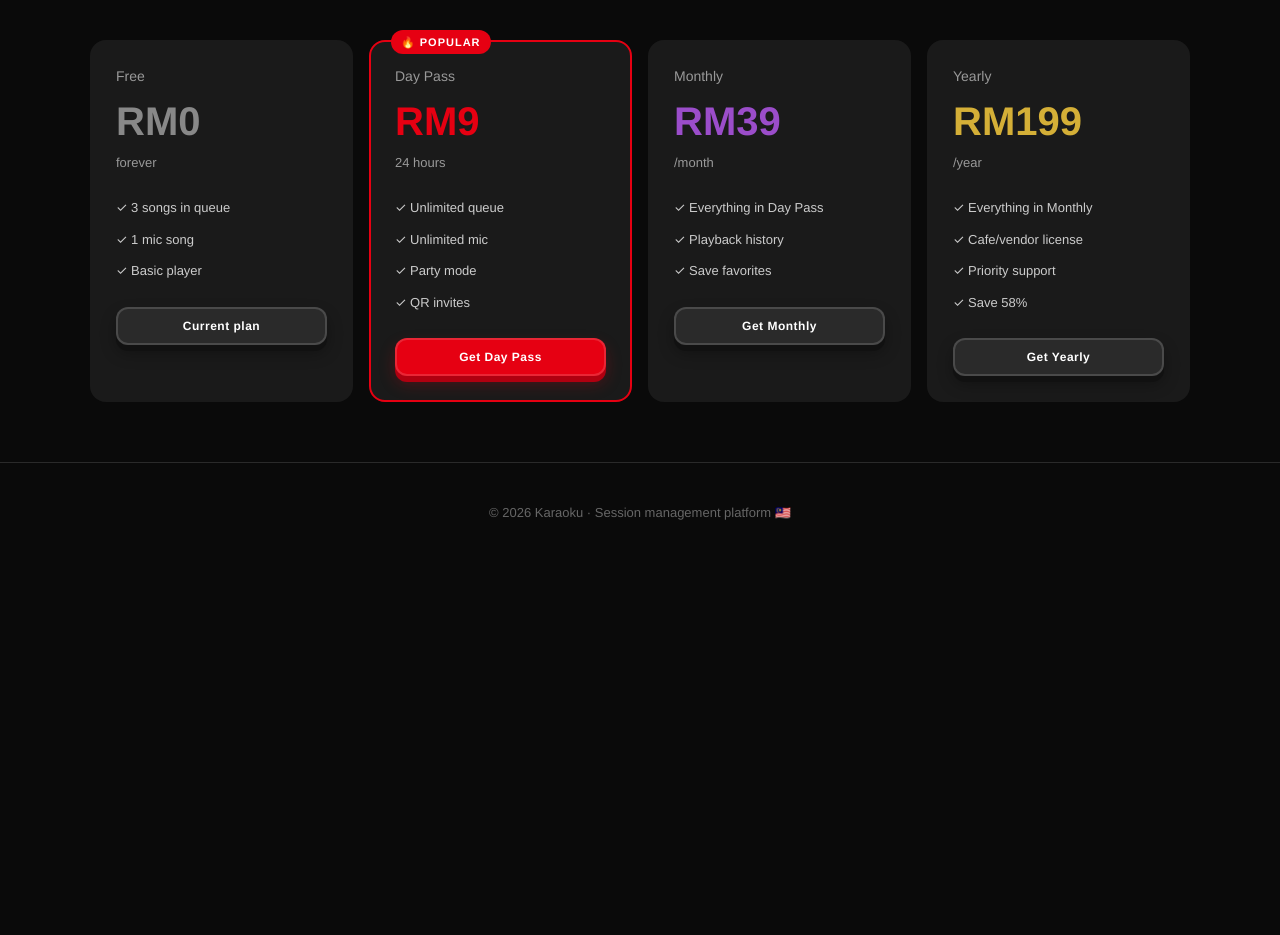
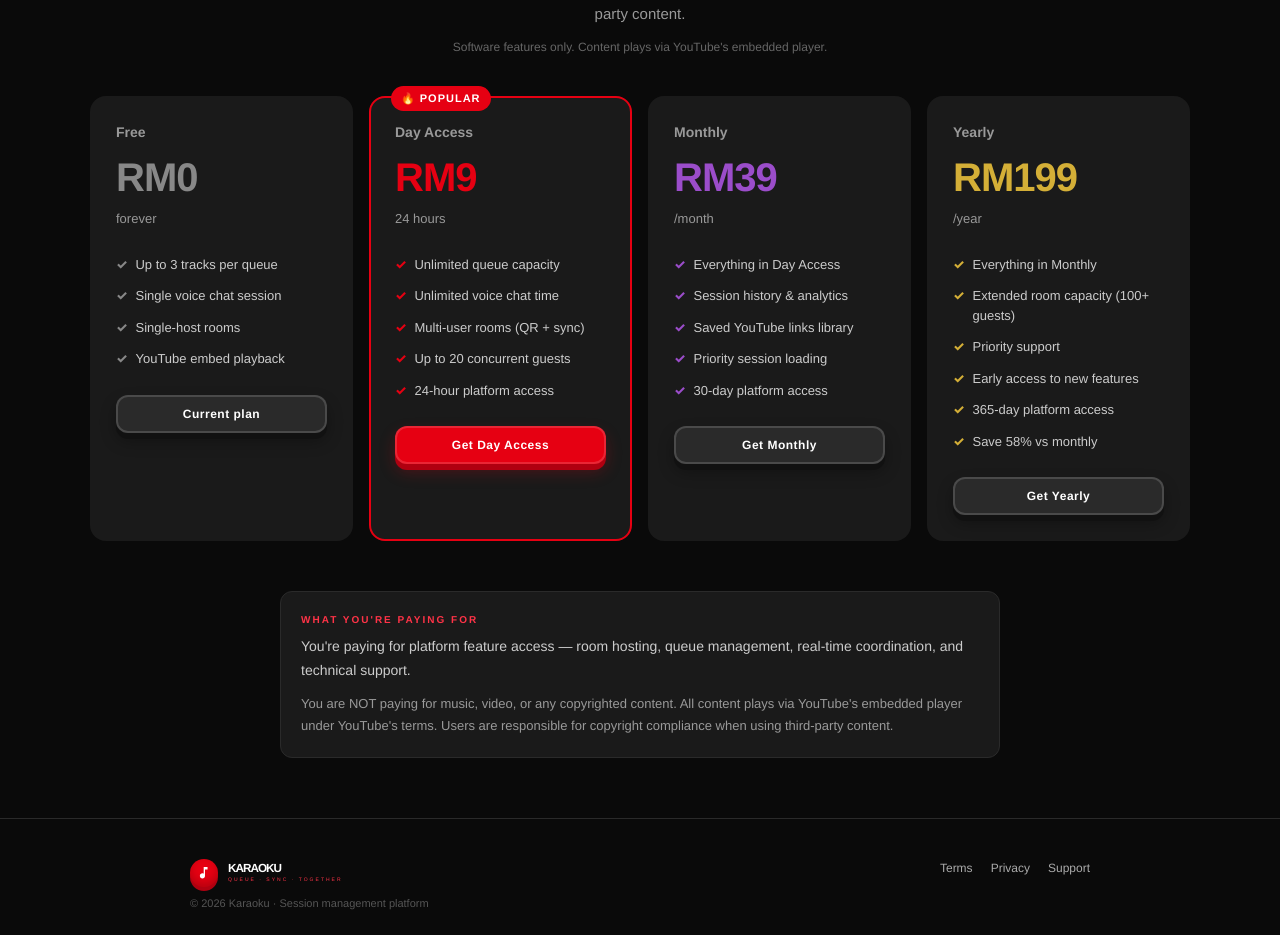
Before and after one commit to parcellomalaysia-a11y/karaoku, a Next.js app: page /pricing in a window 1280 px wide. Shown: the part 263-1198 px from the top of the page. Before the commit the page ends 826 px from the top, so only its background shows below. Built offline with nearby package versions, Linux system fonts and the light colour scheme; what @supabase/auth-helpers-nextjs would draw is missing.

Commit message:
legal: reframe pricing features as platform access, remove cafe/vendor license claim, add legal clarity box

```diff
--- a/src/app/pricing/page.tsx
+++ b/src/app/pricing/page.tsx
@@ -21,7 +21,6 @@ export default function PricingPage() {
       return
     }
     setLoading(planId)
-    // Check auth first
     const { data: { session } } = await supabase.auth.getSession()
     if (!session) {
       router.push(`/login?next=/checkout?plan=${planId}`)
@@ -59,17 +58,31 @@ export default function PricingPage() {
 
       <section style={{ padding: '60px 32px' }}>
         <div style={{ maxWidth: 1100, margin: '0 auto', textAlign: 'center' }}>
+          <div style={{
+            fontSize: 11,
+            letterSpacing: 3,
+            color: s.redLight,
+            fontWeight: 800,
+            marginBottom: 10,
+          }}>
+            {lang === 'bm' ? 'HARGA PLATFORM' : 'PLATFORM PRICING'}
+          </div>
           <h1 style={{ fontSize: 42, fontWeight: 900, letterSpacing: -1, marginBottom: 12 }}>
             {t.pricing_title}
           </h1>
-          <p style={{ color: '#999', fontSize: 16, marginBottom: 40, maxWidth: 560, margin: '0 auto 40px' }}>
+          <p style={{ color: '#999', fontSize: 15, marginBottom: 12, maxWidth: 620, margin: '0 auto 12px', lineHeight: 1.6 }}>
             {t.pricing_sub}
+          </p>
+          <p style={{ color: '#666', fontSize: 12, maxWidth: 620, margin: '0 auto 40px', lineHeight: 1.5 }}>
+            {lang === 'bm'
+              ? 'Ciri perisian sahaja. Kandungan dimainkan melalui pemain benam YouTube.'
+              : 'Software features only. Content plays via YouTube\'s embedded player.'}
           </p>
 
           <div
             style={{
               display: 'grid',
-              gridTemplateColumns: 'repeat(auto-fit, minmax(220px, 1fr))',
+              gridTemplateColumns: 'repeat(auto-fit, minmax(230px, 1fr))',
               gap: 16,
               textAlign: 'left',
             }}
@@ -109,15 +122,16 @@ export default function PricingPage() {
                       🔥 {t.popular}
                     </div>
                   )}
-                  <div style={{ fontSize: 14, color: '#999', marginBottom: 4 }}>{label}</div>
-                  <div style={{ fontSize: 40, fontWeight: 900, color: accent, marginBottom: 2 }}>
+                  <div style={{ fontSize: 14, color: '#999', marginBottom: 4, fontWeight: 700 }}>{label}</div>
+                  <div style={{ fontSize: 40, fontWeight: 900, color: accent, marginBottom: 2, letterSpacing: -1 }}>
                     {p.price}
                   </div>
                   <div style={{ fontSize: 13, color: '#999', marginBottom: 20 }}>{period}</div>
                   <ul style={{ listStyle: 'none', padding: 0, margin: '0 0 20px' }}>
                     {features.map((f, i) => (
-                      <li key={i} style={{ fontSize: 13, padding: '6px 0', color: '#ccc' }}>
-                        ✓ {f}
+                      <li key={i} style={{ fontSize: 13, padding: '6px 0', color: '#ccc', display: 'flex', gap: 8, alignItems: 'flex-start' }}>
+                        <span style={{ color: accent, fontWeight: 800, flexShrink: 0 }}>✓</span>
+                        <span>{f}</span>
                       </li>
                     ))}
                   </ul>
@@ -134,19 +148,64 @@ export default function PricingPage() {
               )
             })}
           </div>
+
+          {/* LEGAL CLARITY BOX */}
+          <div style={{
+            maxWidth: 720,
+            margin: '50px auto 0',
+            background: s.dark,
+            border: `1px solid ${s.gray}`,
+            borderRadius: 12,
+            padding: 20,
+            textAlign: 'left',
+          }}>
+            <div style={{ fontSize: 10, color: s.redLight, letterSpacing: 2, fontWeight: 800, marginBottom: 8 }}>
+              {lang === 'bm' ? 'APA YANG ANDA BAYAR' : 'WHAT YOU\'RE PAYING FOR'}
+            </div>
+            <div style={{ fontSize: 14, color: '#ccc', lineHeight: 1.7, marginBottom: 10 }}>
+              {lang === 'bm'
+                ? 'Anda bayar untuk akses ciri platform — hosting bilik, pengurusan queue, penyelarasan realtime, dan sokongan teknikal.'
+                : 'You\'re paying for platform feature access — room hosting, queue management, real-time coordination, and technical support.'}
+            </div>
+            <div style={{ fontSize: 13, color: '#999', lineHeight: 1.7 }}>
+              {lang === 'bm'
+                ? 'Anda TIDAK bayar untuk muzik, video, atau apa-apa kandungan berhak cipta. Semua kandungan dimainkan melalui pemain benam YouTube di bawah terma YouTube. Pengguna bertanggungjawab untuk pematuhan hak cipta penggunaan kandungan pihak ketiga.'
+                : 'You are NOT paying for music, video, or any copyrighted content. All content plays via YouTube\'s embedded player under YouTube\'s terms. Users are responsible for copyright compliance when using third-party content.'}
+            </div>
+          </div>
         </div>
       </section>
 
       <footer
         style={{
-          padding: '40px 32px',
-          textAlign: 'center',
+          padding: '40px 32px 24px',
           color: '#666',
-          fontSize: 13,
+          fontSize: 12,
           borderTop: `1px solid ${s.gray}`,
+          background: '#0a0a0a',
         }}
       >
-        {t.footer} 🇲🇾
+        <div style={{
+          maxWidth: 900,
+          margin: '0 auto',
+          display: 'flex',
+          justifyContent: 'space-between',
+          alignItems: 'flex-start',
+          flexWrap: 'wrap',
+          gap: 20,
+        }}>
+          <div>
+            <Logo size={28} />
+            <div style={{ fontSize: 11, color: '#555', marginTop: 8 }}>
+              {lang === 'bm' ? '© 2026 Karaoku · Platform pengurusan sesi' : '© 2026 Karaoku · Session management platform'}
+            </div>
+          </div>
+          <div style={{ display: 'flex', gap: 18, flexWrap: 'wrap' }}>
+            <Link href="/terms"><span style={{ color: '#aaa', cursor: 'pointer' }}>{lang === 'bm' ? 'Terma' : 'Terms'}</span></Link>
+            <Link href="/privacy"><span style={{ color: '#aaa', cursor: 'pointer' }}>{lang === 'bm' ? 'Privasi' : 'Privacy'}</span></Link>
+            <a href="mailto:support@karaoku.my" style={{ color: '#aaa' }}>Support</a>
+          </div>
+        </div>
       </footer>
     </div>
   )
--- a/src/types/index.ts
+++ b/src/types/index.ts
@@ -29,6 +29,7 @@ export interface Party {
   current_song_thumb: string | null
   current_song_started_at: string | null
   is_playing: boolean
+  mic_seconds_used?: number
   created_at: string
   ended_at: string | null
 }
@@ -43,6 +44,7 @@ export interface QueueItem {
   thumb_url: string | null
   added_by_name: string | null
   added_by_id: string | null
+  added_by_fingerprint?: string | null
   position: number
   vote_count: number
   played: boolean
@@ -91,7 +93,9 @@ export interface PromoCode {
 }
 
 // ============================================================
-// PLAN LIMITS (Memoir pattern: locked at creation, paid users only counted after plan_upgraded_at)
+// PLATFORM ACCESS TIERS
+// These describe PLATFORM FEATURES ONLY — not music licensing.
+// Users bring their own YouTube content under YouTube's ToS.
 // ============================================================
 export const PLANS = {
   free: {
@@ -99,15 +103,26 @@ export const PLANS = {
     price: 'RM0',
     priceNum: 0,
     period: 'forever',
+    periodBm: 'selamanya',
     queue: 3,
     micSongs: 1,
     party: false,
-    features: ['3 songs in queue', '1 mic song', 'Basic player'],
-    featuresBm: ['3 lagu dalam queue', '1 lagu mic', 'Player asas'],
+    features: [
+      'Up to 3 tracks per queue',
+      'Single voice chat session',
+      'Single-host rooms',
+      'YouTube embed playback',
+    ],
+    featuresBm: [
+      '3 track setiap queue',
+      '1 sesi voice chat',
+      'Bilik hos tunggal',
+      'Main YouTube benam',
+    ],
   },
   day: {
-    label: 'Day Pass',
-    labelBm: 'Pas Harian',
+    label: 'Day Access',
+    labelBm: 'Akses Harian',
     price: 'RM9',
     priceNum: 9,
     period: '24 hours',
@@ -115,8 +130,20 @@ export const PLANS = {
     queue: 999,
     micSongs: 999,
     party: true,
-    features: ['Unlimited queue', 'Unlimited mic', 'Party mode', 'QR invites'],
-    featuresBm: ['Queue tanpa had', 'Mic tanpa had', 'Mod party', 'Jemputan QR'],
+    features: [
+      'Unlimited queue capacity',
+      'Unlimited voice chat time',
+      'Multi-user rooms (QR + sync)',
+      'Up to 20 concurrent guests',
+      '24-hour platform access',
+    ],
+    featuresBm: [
+      'Kapasiti queue tanpa had',
+      'Masa voice chat tanpa had',
+      'Bilik multi-user (QR + sync)',
+      'Sehingga 20 tetamu serentak',
+      'Akses platform 24 jam',
+    ],
     durationHours: 24,
   },
   month: {
@@ -129,8 +156,20 @@ export const PLANS = {
     queue: 999,
     micSongs: 999,
     party: true,
-    features: ['Everything in Day Pass', 'Playback history', 'Save favorites'],
-    featuresBm: ['Semua dalam Pas Harian', 'Sejarah main', 'Simpan kegemaran'],
+    features: [
+      'Everything in Day Access',
+      'Session history & analytics',
+      'Saved YouTube links library',
+      'Priority session loading',
+      '30-day platform access',
+    ],
+    featuresBm: [
+      'Semua dalam Akses Harian',
+      'Sejarah sesi & analitik',
+      'Perpustakaan link tersimpan',
+      'Pemuatan sesi keutamaan',
+      'Akses platform 30 hari',
+    ],
     durationHours: 24 * 30,
   },
   year: {
@@ -143,14 +182,28 @@ export const PLANS = {
     queue: 999,
     micSongs: 999,
     party: true,
-    features: ['Everything in Monthly', 'Cafe/vendor license', 'Priority support', 'Save 58%'],
-    featuresBm: ['Semua dalam Bulanan', 'Lesen kafe/vendor', 'Sokongan utama', 'Jimat 58%'],
+    features: [
+      'Everything in Monthly',
+      'Extended room capacity (100+ guests)',
+      'Priority support',
+      'Early access to new features',
+      '365-day platform access',
+      'Save 58% vs monthly',
+    ],
+    featuresBm: [
+      'Semua dalam Bulanan',
+      'Kapasiti bilik lanjutan (100+ tetamu)',
+      'Sokongan keutamaan',
+      'Akses awal ciri baharu',
+      'Akses platform 365 hari',
+      'Jimat 58% vs bulanan',
+    ],
     durationHours: 24 * 365,
   },
 } as const
 
 // ============================================================
-// DESIGN TOKENS (Nintendo red theme — the Memoir-equivalent for Karaoku)
+// DESIGN TOKENS
 // ============================================================
 export const s = {
   red: '#E60012',
@@ -172,4 +225,4 @@ export const s = {
   gold: '#d4af37',
 } as const
 
-export const ADMIN_EMAILS = ['danielnordin53@gmail.com'] // same as Memoir
+export const ADMIN_EMAILS = ['danielnordin53@gmail.com']
```
